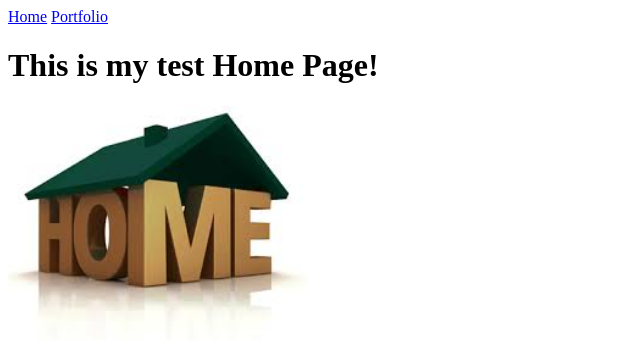
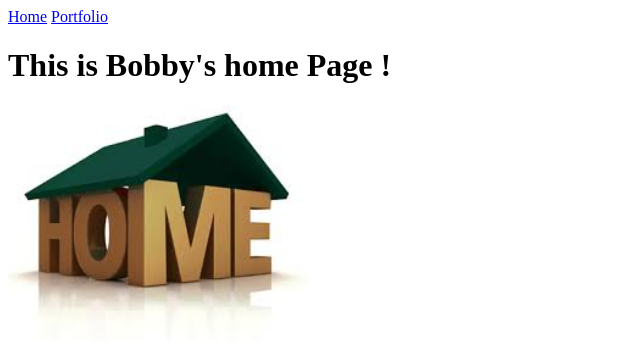
Before and after one commit to Rchavezjr2321/Rchavezjr2321.github.io, a plain HTML site: page my_website/index.html in a window 1280 px wide. Shown: the whole page, without its empty margins (0-640 px from the left). Drawn offline with Linux system fonts and the light colour scheme.

Commit message:
Changed the heading

```diff
--- a/my_website/index.html
+++ b/my_website/index.html
@@ -7,7 +7,7 @@
   <body>
     <a href="index.html">Home</a>
     <a href="portfolio.html">Portfolio</a>
-    <h1>This is my test Home Page!</h1>
+    <h1>This is Bobby's home Page !</h1>
     <img src="images/home.jpg" height="250">
   </body>
 </html>
```
Also changed, not shown: .c9/metadata/environment/my_website/index.html, .c9/metadata/preview-/my_website/index.html (deleted).
